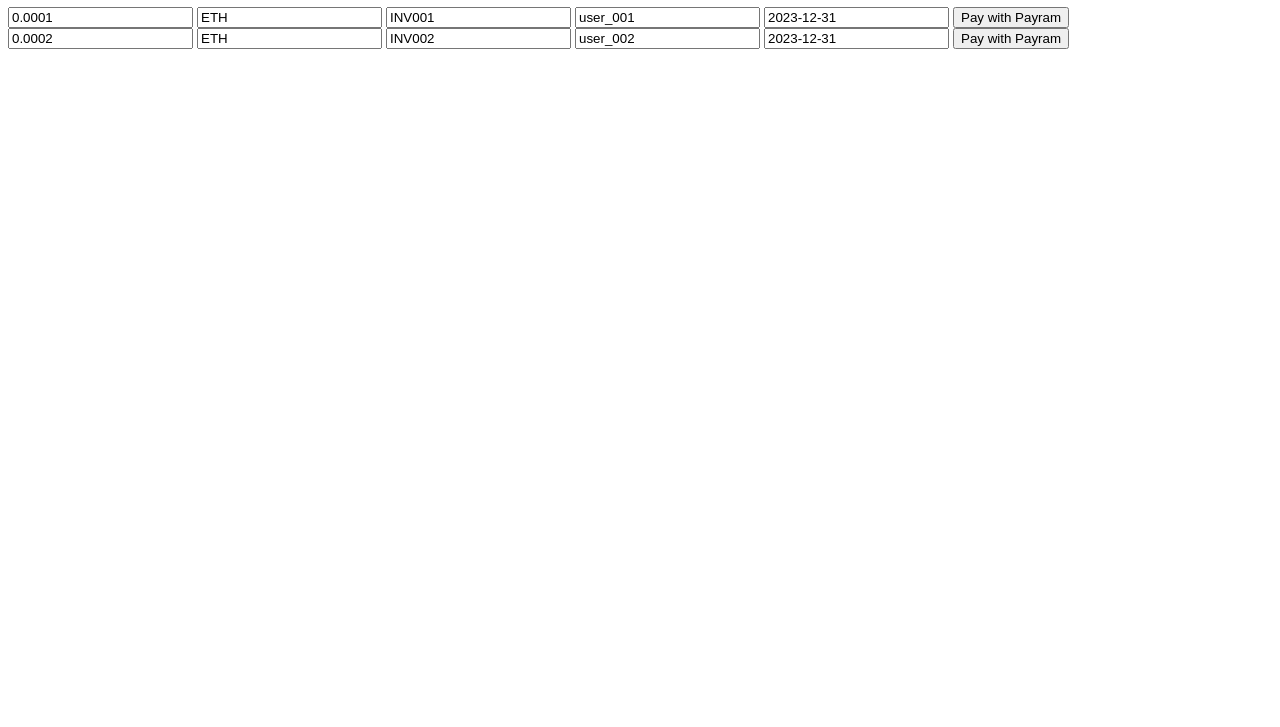
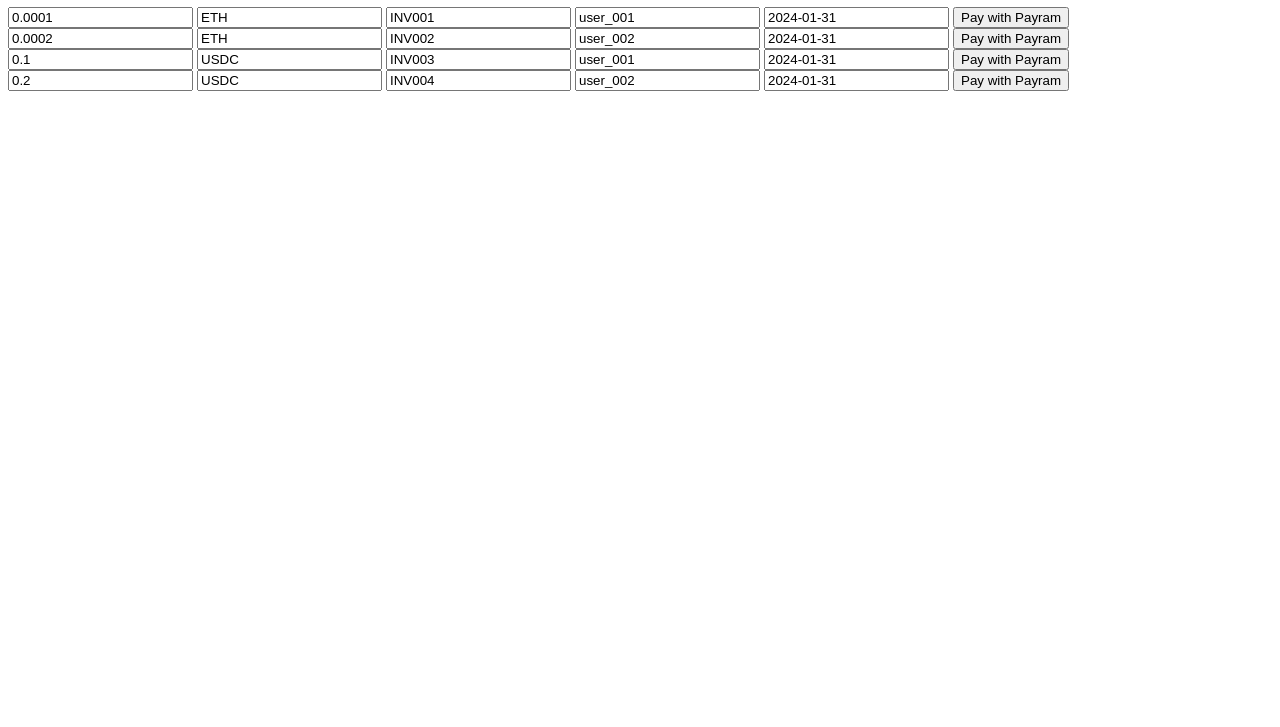
Before and after one commit to PayRam/merchant-mock, a website: page index.html in a window 1280 px wide. Shown: the part 73-800 px from the top of the page. Drawn offline with Linux system fonts and the light colour scheme.

Commit message:
add USDC and change user id to user code

```diff
--- a/app.js
+++ b/app.js
@@ -17,12 +17,12 @@
 // Handle the form submission by sending a POST request to the Payram server
 app.post('/pay-with-payram', async (req, res) => {
     try {
-        const { amount, currency, invoiceId, userId, expire } = req.body;
+        const { amount, currency, invoiceId, userCode, expire } = req.body;
         const payramResponse = await axios.post('http://127.0.0.1:2357/payram-payment-session', {
             amount,
             currency,
             invoiceId,
-            userId,
+            userCode,
             expire
         });
         console.log('Payram response:', payramResponse.data);
--- a/index.html
+++ b/index.html
@@ -15,16 +15,32 @@
             <input name="amount" value="0.0001">
             <input name="currency" value="ETH">
             <input name="invoiceId" value="INV001">
-            <input name="userId" value="user_001">
-            <input name="expire" value="2023-12-31">
+            <input name="userCode" value="user_001">
+            <input name="expire" value="2024-01-31">
             <button type="submit">Pay with Payram</button>
         </form>
         <form action="/pay-with-payram" method="post">
             <input name="amount" value="0.0002">
             <input name="currency" value="ETH">
             <input name="invoiceId" value="INV002">
-            <input name="userId" value="user_002">
-            <input name="expire" value="2023-12-31">
+            <input name="userCode" value="user_002">
+            <input name="expire" value="2024-01-31">
+            <button type="submit">Pay with Payram</button>
+        </form>
+        <form action="/pay-with-payram" method="post">
+            <input name="amount" value="0.1">
+            <input name="currency" value="USDC">
+            <input name="invoiceId" value="INV003">
+            <input name="userCode" value="user_001">
+            <input name="expire" value="2024-01-31">
+            <button type="submit">Pay with Payram</button>
+        </form>
+        <form action="/pay-with-payram" method="post">
+            <input name="amount" value="0.2">
+            <input name="currency" value="USDC">
+            <input name="invoiceId" value="INV004">
+            <input name="userCode" value="user_002">
+            <input name="expire" value="2024-01-31">
             <button type="submit">Pay with Payram</button>
         </form>
     </div>
```
